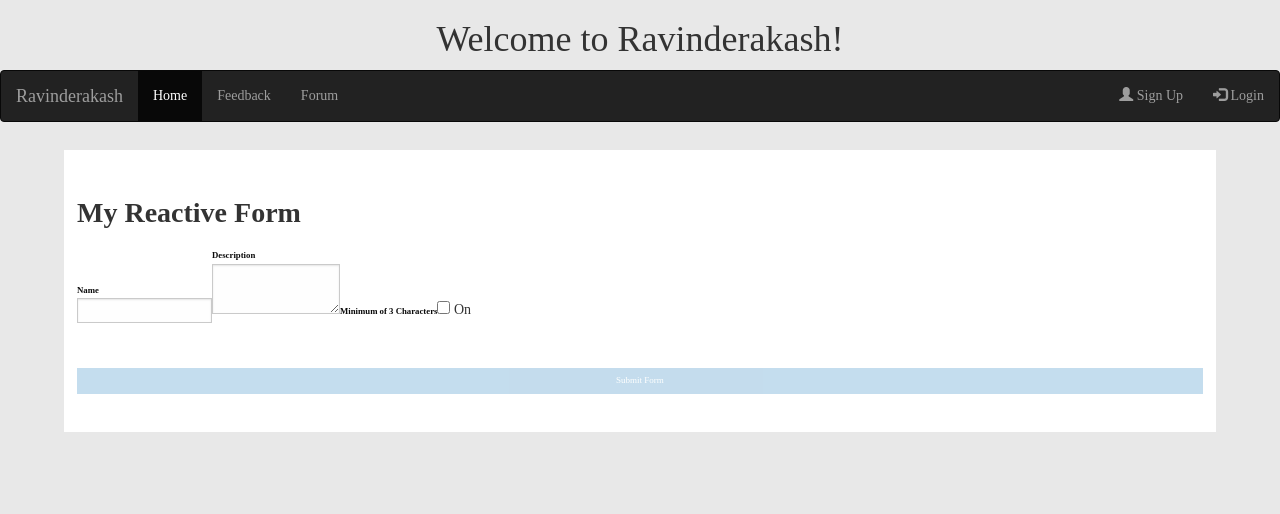
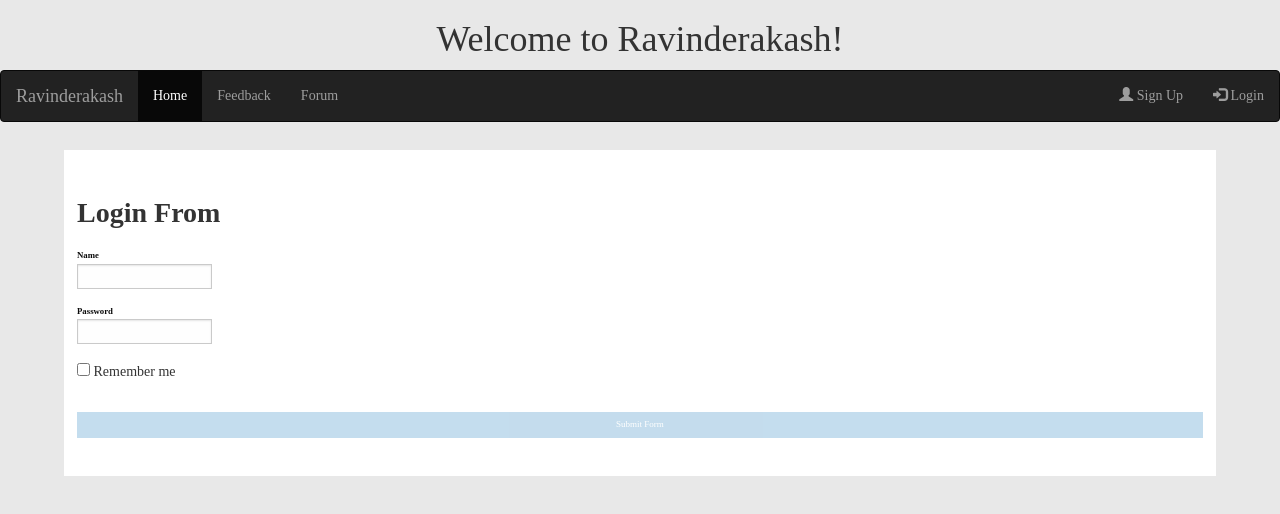
Before and after one commit to parminder7/angularjs-to-go, an Angular app: page /login in a window 1280 px wide. Shown: the top 514 px of the page. Built offline with nearby package versions, Linux system fonts and the light colour scheme; a web font is replaced by a local one.

Commit message:
updating

```diff
--- a/src/app/login/login.component.css
+++ b/src/app/login/login.component.css
@@ -25,6 +25,9 @@ h1 {
     font-size: 2em;
 }
 
+.input {
+	width:90%;
+}
 
 @keyframes alertAnim {
     from {
--- a/src/app/login/login.component.html
+++ b/src/app/login/login.component.html
@@ -2,20 +2,28 @@
   <form [formGroup]="rForm" (ngSubmit)="addPost(rForm.value)">
     <div class="form-container">
       <div class="row columns">
-        <h1>My Reactive Form</h1>
-        <label>Name
-          <input type="text" formControlName="name">
-        </label>
-		<div class="alert" *ngIf="!rForm.controls['name'].valid && rForm.controls['name'].touched">{{ titleAlert }}</div>
+        <h1>Login From</h1>
+        <div>
+        	<div>
+        		<label>Name
+          			<input type="text" formControlName="name">
+        		</label>
+        	</div>
+			<div class="alert" *ngIf="!rForm.controls['name'].valid && rForm.controls['name'].touched">{{ titleAlert }}</div>
+        </div>
 
-        <label>Description
-          <textarea  formControlName="description"></textarea>
-        </label>
+        <div>
+        	<div>
+        		<label>Password
+          			<input type="password" formControlName="password"/>
+        		</label>
+        	</div>
+			<div class="alert" *ngIf="!rForm.controls['password'].valid && rForm.controls['password'].touched">{{ titleAlert }}</div>
+        </div>
 
-		<div class="alert" *ngIf="!rForm.controls['description'].valid && rForm.controls['description'].touched">You must specify a description that's between 30 and 500 characters.</div>
-        <label for="validate">Minimum of 3 Characters</label>
-        <input type="checkbox" name="validate" formControlName="validate" value="1"> On
-
+ 		<div>
+        	<input type="checkbox" name="validate" formControlName="validate" value="1"> Remember me
+        </div>
         <input type="submit" class="button expanded" value="Submit Form" [disabled]="!rForm.valid">
       </div>
     </div>
@@ -27,7 +35,7 @@
     <div class="row columns">
         <h1>{{ name }}</h1>
 
-        <p>{{ description }}</p>
+        <p>{{ password }}</p>
     </div>
   </div>
 </ng-template>
--- a/src/app/login/login.component.ts
+++ b/src/app/login/login.component.ts
@@ -9,13 +9,14 @@ import {FormBuilder, FormGroup, Validators} from '@angular/forms';
 export class LoginComponent implements OnInit {
   rForm: FormGroup;
   post: any;                     // A property for our submitted form
-  description: string = '';
+  password: string = '';
   name: string = '';
   titleAlert: string = 'This field is required';
   constructor(private fb: FormBuilder) {
       this.rForm = fb.group({
       'name' : [null, Validators.required],
-      'description' : [null, Validators.compose([Validators.required, Validators.minLength(30), Validators.maxLength(500)])],
+//      'password' : [null, Validators.compose([Validators.required, Validators.minLength(30), Validators.maxLength(500)])],
+      'password' : [null, Validators.required],
       'validate' : ''
     });
   }
@@ -37,7 +38,7 @@ export class LoginComponent implements OnInit {
   }
 
   addPost(post) { // here call the backend service
-    this.description = post.description;
+    this.password = post.password;
     this.name = post.name;
   }
 }
```
